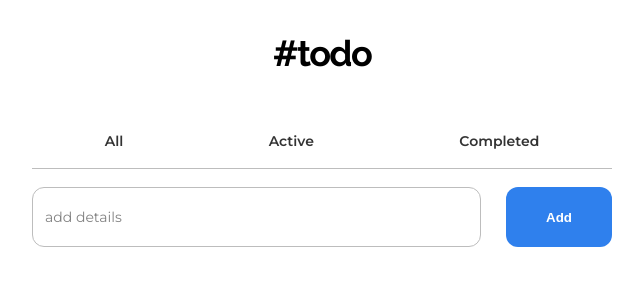
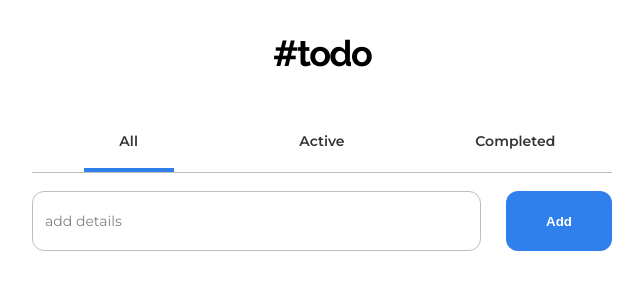
Before and after one commit to Abots-jzm/todoApp, a React (Create React App) app: page /all in a window 1280 px wide. Shown: the top 300 px of the page, without its empty margins (318-961 px from the left). Built offline with nearby package versions, Linux system fonts and the light colour scheme.

Commit message:
final ui and functionality

```diff
--- a/package.json
+++ b/package.json
@@ -12,6 +12,7 @@
     "@types/react": "^18.0.20",
     "@types/react-dom": "^18.0.6",
     "eslint": "8.22.0",
+    "framer-motion": "^7.3.6",
     "react": "^18.2.0",
     "react-dom": "^18.2.0",
     "react-redux": "^8.0.4",
--- a/src/App.tsx
+++ b/src/App.tsx
@@ -1,16 +1,20 @@
 import classes from "./App.module.css";
-import { Navigate, Route, Routes } from "react-router-dom";
+import { Navigate, Route, Routes, useLocation } from "react-router-dom";
 import Header from "./components/Header";
 import AddTodo from "./components/AddTodo";
 import ActiveList from "./components/ActiveList";
 import AllList from "./components/AllList";
 import CompletedList from "./components/CompletedList";
 import DeleteAll from "./components/DeleteAll";
+import { AnimatePresence } from "framer-motion";
 
 function App() {
+	const location = useLocation();
+
 	return (
 		<div className={classes.app}>
-			<Routes>
+			<AnimatePresence mode="wait">
+				<Routes location={location} key={location.key}>
 					<Route path="/" element={<Header />}>
 						<Route index element={<Navigate to="/all" />} />
 						<Route element={<AddTodo />}>
@@ -22,6 +26,7 @@ function App() {
 						</Route>
 					</Route>
 				</Routes>
+			</AnimatePresence>
 		</div>
 	);
 }
--- a/src/UI/List.tsx
+++ b/src/UI/List.tsx
@@ -1,12 +1,18 @@
 import React from "react";
 import classes from "./List.module.css";
+import { motion } from "framer-motion";
 
 type Props = {
 	children: React.ReactNode;
+	layoutId?: string;
 };
 
 const List: React.FC<Props> = (props) => {
-	return <div className={classes.list}>{props.children}</div>;
+	return (
+		<motion.div layout className={classes.list}>
+			{props.children}
+		</motion.div>
+	);
 };
 
 export default List;
--- a/src/components/ActiveList.tsx
+++ b/src/components/ActiveList.tsx
@@ -2,6 +2,7 @@ import React from "react";
 import List from "../UI/List";
 import ActiveTodo from "./ActiveTodo";
 import { useAppSelector } from "../store/hooks";
+import { AnimatePresence } from "framer-motion";
 
 const ActiveList: React.FC = () => {
 	const activeTodos = useAppSelector((state) => state.active);
@@ -10,11 +11,13 @@ const ActiveList: React.FC = () => {
 
 	return (
 		<List>
-			{activeTodos.map((todo, index) => (
-				<ActiveTodo key={todo.id} id={index}>
-					{todo.content}
-				</ActiveTodo>
-			))}
+			<AnimatePresence>
+				{activeTodos.map((todo, index) => (
+					<ActiveTodo key={todo.id} id={index}>
+						{todo.content}
+					</ActiveTodo>
+				))}
+			</AnimatePresence>
 		</List>
 	);
 };
--- a/src/components/ActiveTodo.module.css
+++ b/src/components/ActiveTodo.module.css
@@ -1,9 +1,8 @@
 .todo {
+  flex-grow: 0;
   display: flex;
   align-items: center;
   gap: .7rem;
-
-  animation: slideIn .3s;
 }
 
 .checkbox {
@@ -46,17 +45,6 @@
   }
 }
 
-@keyframes slideIn {
-  0% {
-    transform: translateY(5rem);
-    opacity: 0;
-  }
-  100% {
-    transform: translateY(0);
-    opacity: 1;
-  }
-}
-
 @keyframes strike {
   0% {
     width: 0;
--- a/src/components/ActiveTodo.tsx
+++ b/src/components/ActiveTodo.tsx
@@ -2,14 +2,30 @@ import React, { useState } from "react";
 import classes from "./ActiveTodo.module.css";
 import { useAppDispatch } from "../store/hooks";
 import { todoActions } from "../store/todoSlice";
+import { motion } from "framer-motion";
 
 type Props = {
 	children: React.ReactNode;
 	id: number;
 };
 
+const todoVariant = {
+	hidden: {
+		opacity: 0,
+		x: -50,
+	},
+	visible: {
+		opacity: 1,
+		x: 0,
+		transition: {
+			duration: 0.3,
+		},
+	},
+};
+
 const ActiveTodo: React.FC<Props> = (props) => {
 	const dispatch = useAppDispatch();
+
 	const [isStrikeThrough, setIsStrikeThrough] = useState(false);
 
 	function completeTodo() {
@@ -23,10 +39,10 @@ const ActiveTodo: React.FC<Props> = (props) => {
 	const textClasses = `${classes.text} ${isStrikeThrough ? classes.strikeThrough : ""}`;
 
 	return (
-		<div className={classes.todo} onClick={completeTodo}>
+		<motion.div className={classes.todo} onClick={completeTodo} variants={todoVariant} initial="hidden" animate="visible" layout>
 			<div className={classes.checkbox}>&nbsp;</div>
 			<div className={textClasses}>{props.children}</div>
-		</div>
+		</motion.div>
 	);
 };
 
--- a/src/components/AllList.tsx
+++ b/src/components/AllList.tsx
@@ -1,13 +1,14 @@
 import React from "react";
 import ActiveList from "./ActiveList";
 import CompletedList from "./CompletedList";
+import { LayoutGroup } from "framer-motion";
 
 const AllList: React.FC = () => {
 	return (
-		<>
+		<LayoutGroup>
 			<ActiveList />
 			<CompletedList />
-		</>
+		</LayoutGroup>
 	);
 };
 
--- a/src/components/CompletedList.tsx
+++ b/src/components/CompletedList.tsx
@@ -2,16 +2,20 @@ import React from "react";
 import List from "../UI/List";
 import CompletedTodo from "./CompletedTodo";
 import { useAppSelector } from "../store/hooks";
+import { AnimatePresence } from "framer-motion";
 
 const CompletedList: React.FC = () => {
 	const completedTodos = useAppSelector((state) => state.completed);
+
 	return (
 		<List>
-			{completedTodos.map((todo, index) => (
-				<CompletedTodo key={todo.id} id={index}>
-					{todo.content}
-				</CompletedTodo>
-			))}
+			<AnimatePresence>
+				{completedTodos.map((todo, index) => (
+					<CompletedTodo key={todo.id} id={index}>
+						{todo.content}
+					</CompletedTodo>
+				))}
+			</AnimatePresence>
 		</List>
 	);
 };
--- a/src/components/CompletedTodo.module.css
+++ b/src/components/CompletedTodo.module.css
@@ -2,8 +2,9 @@
   display: flex;
   align-items: center;
   gap: .7rem;
+  flex-grow: 0;
 
-  animation: slideIn .3s;
+  /*animation: slideIn .3s;*/
 }
 
 .checkbox {
--- a/src/components/CompletedTodo.tsx
+++ b/src/components/CompletedTodo.tsx
@@ -3,10 +3,25 @@ import classes from "./CompletedTodo.module.css";
 import Tick from "../assets/check-solid.svg";
 import { useAppDispatch } from "../store/hooks";
 import { todoActions } from "../store/todoSlice";
+import { motion } from "framer-motion";
 
 type Props = {
 	children: React.ReactNode;
 	id: number;
+};
+
+const todoVariant = {
+	hidden: {
+		opacity: 0,
+		x: -50,
+	},
+	visible: {
+		opacity: 1,
+		x: 0,
+		transition: {
+			duration: 0.3,
+		},
+	},
 };
 
 const CompletedTodo: React.FC<Props> = (props) => {
@@ -22,7 +37,7 @@ const CompletedTodo: React.FC<Props> = (props) => {
 	}
 
 	return (
-		<div className={classes.todo} onClick={uncompleteTodo}>
+		<motion.div layout className={classes.todo} onClick={uncompleteTodo} variants={todoVariant} initial="hidden" animate="visible">
 			<div className={classes.checkbox}>
 				<img src={Tick} alt="Tick" />
 			</div>
@@ -30,7 +45,7 @@ const CompletedTodo: React.FC<Props> = (props) => {
 			<div className={classes.delete} onClick={deleteTodo}>
 				<span className="material-symbols-outlined">delete</span>
 			</div>
-		</div>
+		</motion.div>
 	);
 };
 
--- a/src/components/Header.module.css
+++ b/src/components/Header.module.css
@@ -10,15 +10,27 @@
 
 .titleBar {
   display: flex;
-  justify-content: space-around;
-  padding-bottom: 1.8rem;
+  /*padding-bottom: 1.8rem;*/
   border-bottom: 1px solid #bdbdbd;
 }
 
-.section {
+.titleBar a {
   font-weight: 600;
   font-size: 1.4rem;
   text-transform: capitalize;
   text-decoration: none;
   color: #333;
+  flex: 1;
+  display: flex;
+  justify-content: center;
 }
+
+.titleBar a div {
+  text-align: center;
+  width: 9rem;
+}
+
+.section div {
+  padding-bottom: 1.8rem;
+  border-bottom: 4px solid #2f80ed;
+}
--- a/src/components/Header.tsx
+++ b/src/components/Header.tsx
@@ -7,14 +7,14 @@ const Header: React.FC = () => {
 		<>
 			<h1 className={classes.title}>#todo</h1>
 			<div className={classes.titleBar}>
-				<NavLink to="/all" className={classes.section}>
-					all
+				<NavLink to="/all" className={({ isActive }) => (isActive ? classes.section : undefined)}>
+					<div>all</div>
 				</NavLink>
-				<NavLink to="/active" className={classes.section}>
-					active
+				<NavLink to="/active" className={({ isActive }) => (isActive ? classes.section : undefined)}>
+					<div>active</div>
 				</NavLink>
-				<NavLink to="/completed" className={classes.section}>
-					completed
+				<NavLink to="/completed" className={({ isActive }) => (isActive ? classes.section : undefined)}>
+					<div>completed</div>
 				</NavLink>
 			</div>
 			<Outlet />
```
Also changed, not shown: 1 other file (tests, documents, lock files or other folders). Lines whose indentation alone changed are shown as unchanged.
